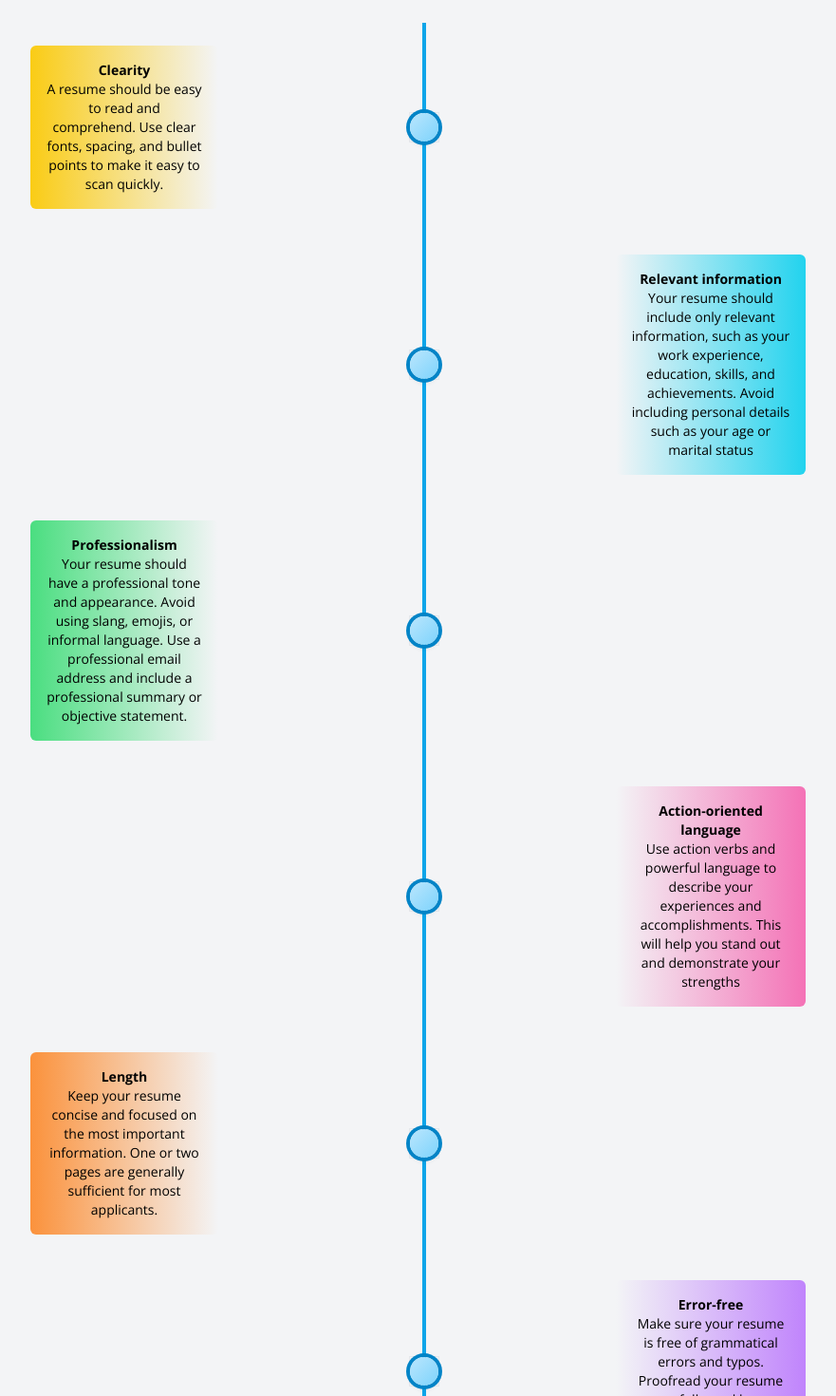
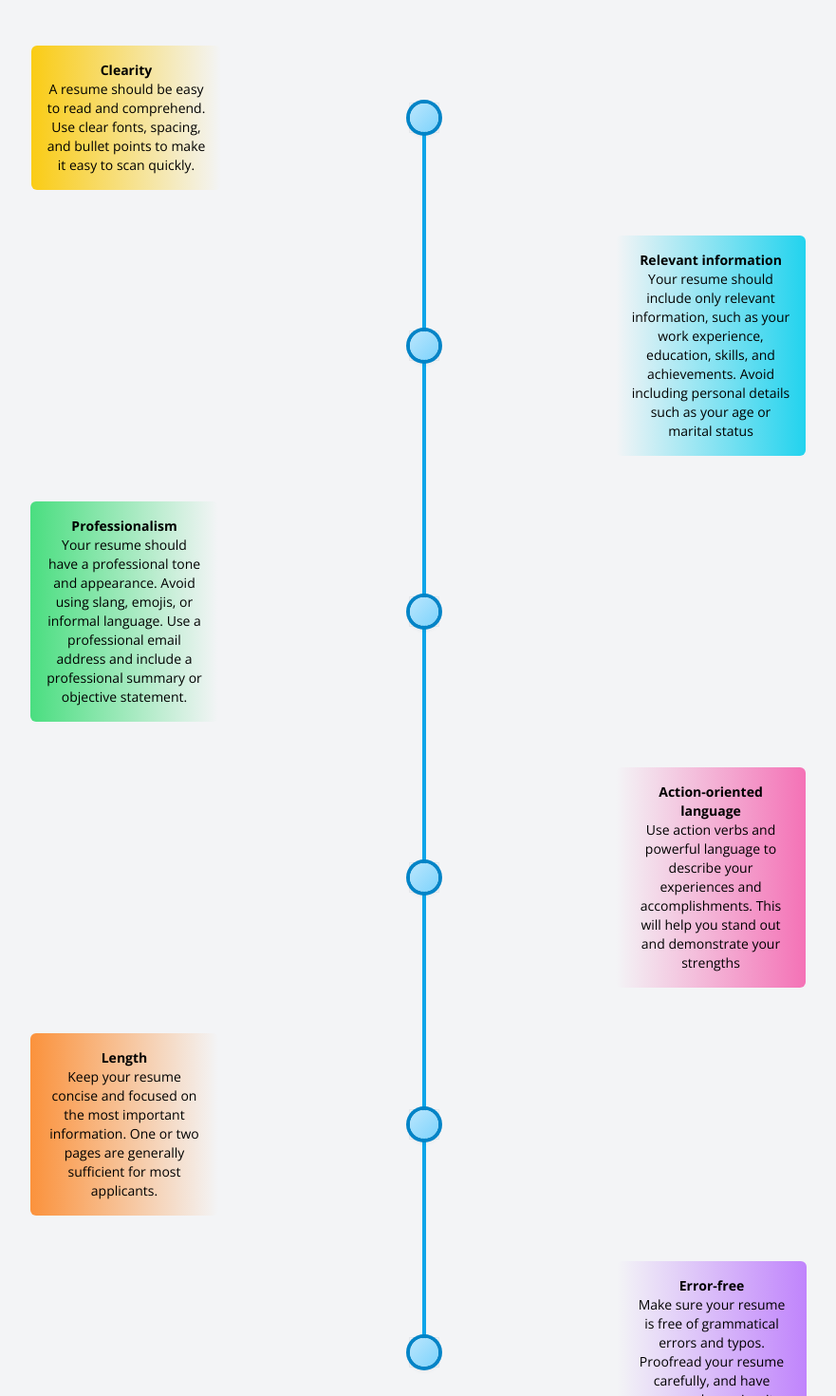
Before and after one commit to PrakashMandal-IV/Build_My_Resume, a React (Create React App) app: page /home in a window 1280 px wide. Shown: the part 1440-2910 px from the top of the page at 95% size, without its empty margins (191-1072 px from the left). Built offline with nearby package versions, Linux system fonts and the light colour scheme.

Commit message:
Change : feature listing style

```diff
--- a/src/Pages/Home.jsx
+++ b/src/Pages/Home.jsx
@@ -141,22 +141,24 @@ const Home = () => {
       <p className="text-xl text-center mb-10">What makes Resume a  <b> Good Resume ?</b></p>
       <div className="flex">
         {/* left */}
-        <div className="w-1/2 border-r-4  border-sky-500 ">
+        <div className="w-1/2   ">
           <div className="flex py-6 ">
             <div className="w-full ml-auto md:w-1/3  p-4 rounded-md bg-gradient-to-l from-transparent    to-yellow-400">
               <p className="text-xs md:text-sm   text-center font-bold ">Clearity</p>
               <p className=" text-xs md:text-sm   text-center">A resume should be easy to read and comprehend. Use clear fonts, spacing, and bullet points to make it easy to scan quickly.</p>
 
             </div>
-            <div className="ml-auto border translate-x-[calc(50%+2px)] my-auto">
+            <div className="ml-auto border translate-x-[calc(50%-2px)] my-auto z-50">
               <div className="bg-gradient-to-br from-sky-200 to-sky-300  w-[30px] h-[30px] rounded-full flex shadow-md ring-4    ring-sky-600">
-                {/* <div className="w-[10px] h-[10px] m-auto bg-sky-600 rounded-full ring-2 ring-blue-400 "></div> */}
+
               </div>
             </div>
           </div>
         </div>
         {/* right */}
-        <div className="w-1/2 "></div>
+        <div className="w-1/2 flex flex-col -translate-x-[4px]">
+          <div className="h-1/2 mt-auto border-l-4 border-sky-500"></div>
+        </div>
       </div>
 
       {/* {Second} */}
@@ -247,19 +249,19 @@ const Home = () => {
       {/* Sixth */}
       <div className="flex">
         {/* left */}
-        <div className="w-1/2 border-r-4  border-sky-500 ">
-          <div className="flex py-6 h-full">
 
-            <div className="ml-auto border translate-x-[calc(50%+2px)] my-auto">
+        <div className="w-1/2 flex flex-col ">
+          <div className="h-1/2 border-r-4 border-sky-500"></div>
+        </div>
+
+        {/* right */}
+        <div className="w-1/2 flex py-6 ">
+        <div className="border -translate-x-[calc(50%+2px)]  my-auto">
               <div className="bg-gradient-to-br from-sky-200 to-sky-300  w-[30px] h-[30px] rounded-full flex shadow-md ring-4    ring-sky-600">
                 {/* <div className="w-[10px] h-[10px] m-auto bg-sky-600 rounded-full ring-2 ring-blue-400 "></div> */}
               </div>
             </div>
-          </div>
-        </div>
-        {/* right */}
-        <div className="w-1/2 flex py-6 ">
-          <div className="w-full mx-auto md:w-1/3  p-4 rounded-md bg-gradient-to-l from-purple-400">
+          <div className="w-full mx-auto md:w-1/3 -translate-x-[15px]  p-4 rounded-md bg-gradient-to-l from-purple-400">
             <p className="text-xs md:text-sm   text-center font-bold ">Error-free</p>
             <p className=" text-xs md:text-sm   text-center">Make sure your resume is free of grammatical errors and typos. Proofread your resume carefully, and have someone else review it as well.</p>
 
```
